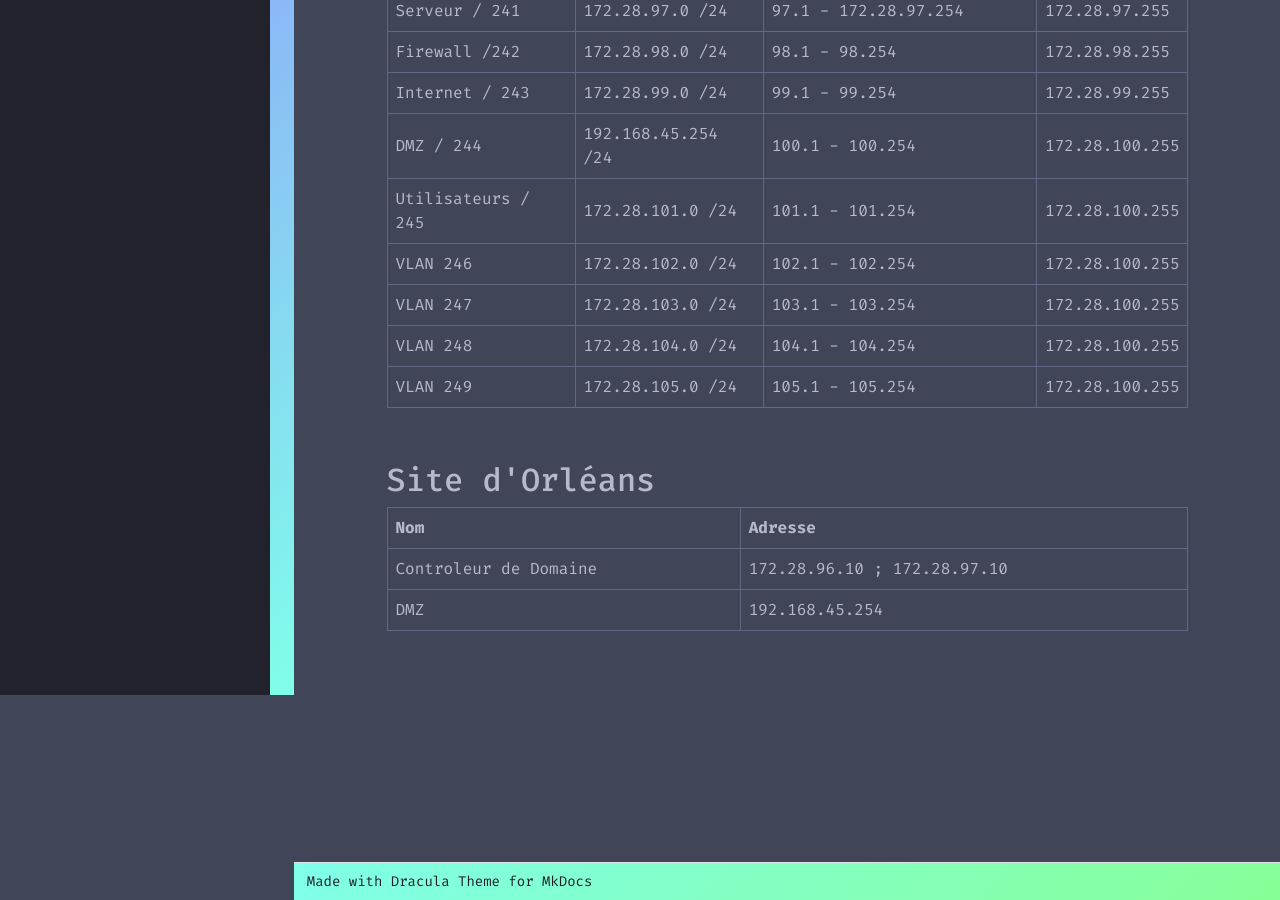
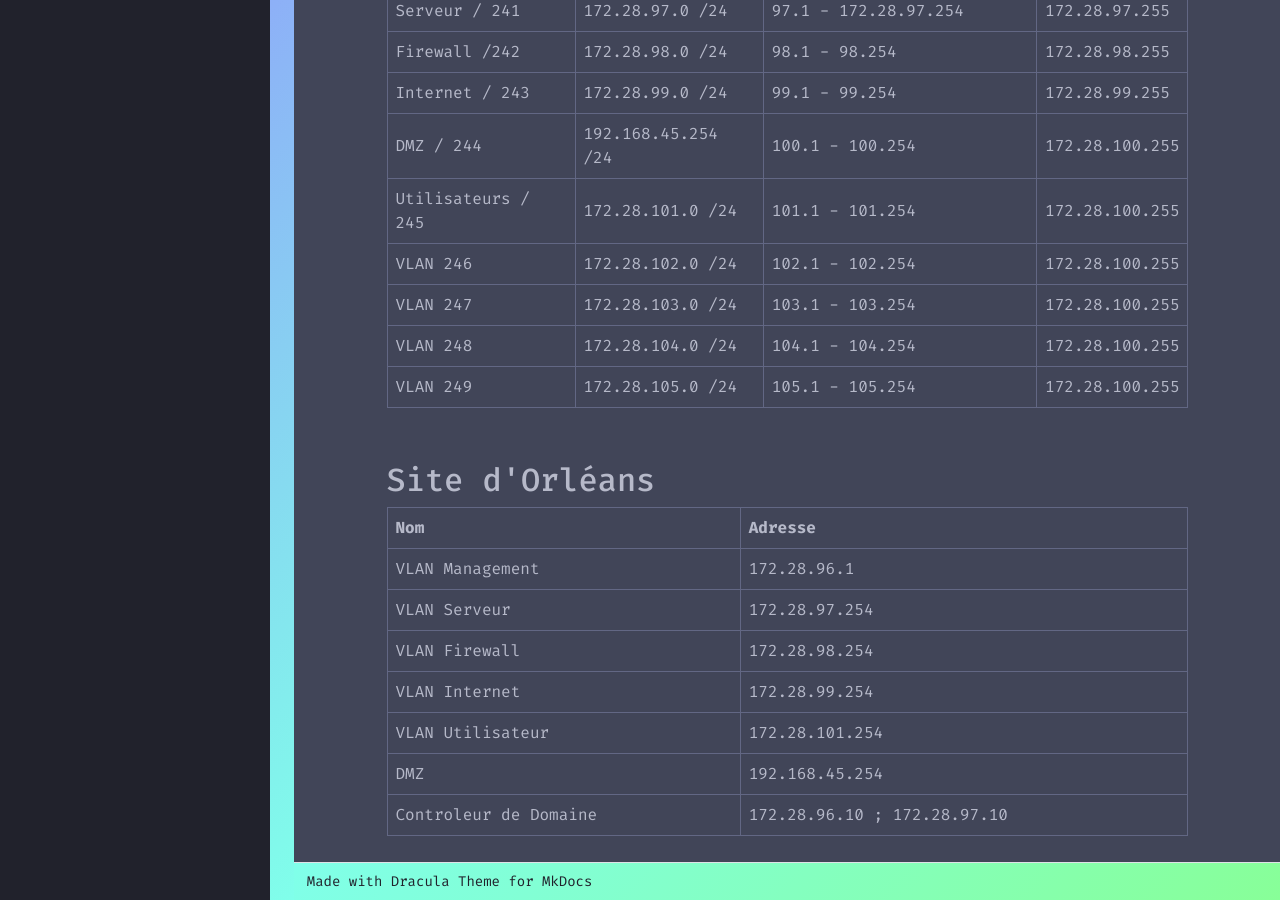
Before and after one commit to eRaETatsuya/OrleansSIO.github.io, an MkDocs documentation site: the page built from docs/index.md, in a window 1280 px wide and 900 px high, scrolled down 555 px. Built offline with MkDocs 1.6.1 and Material for MkDocs 9.7.7, drawn with Linux system fonts in a browser that asks for light colours.

Commit message:
Update index.md

```diff
--- a/docs/index.md
+++ b/docs/index.md
@@ -30,5 +30,10 @@
 ## Site d'Orléans
 | Nom | Adresse |
 |-----------|---------|
+|VLAN Management|172.28.96.1|
+|VLAN Serveur |172.28.97.254|
+|VLAN Firewall |172.28.98.254|
+|VLAN Internet |172.28.99.254|
+|VLAN Utilisateur |172.28.101.254|
+|DMZ|192.168.45.254|
 |Controleur de Domaine|172.28.96.10 ; 172.28.97.10|
-|DMZ|192.168.45.254|
```
